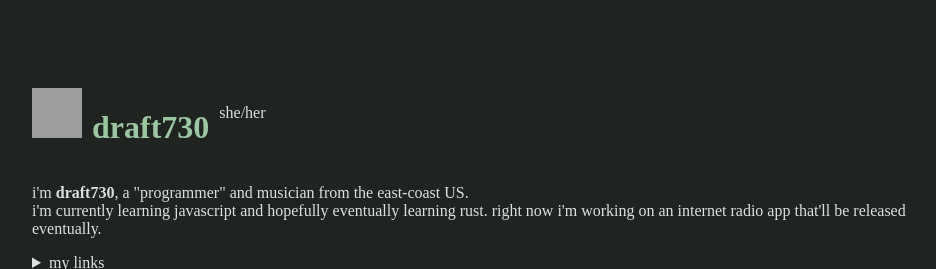
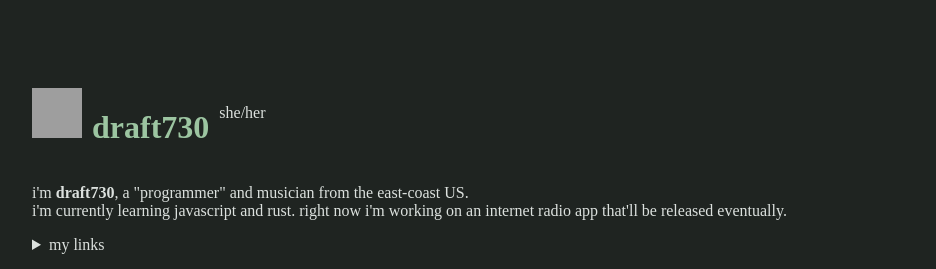
Before and after one commit to draftseventhirty/personalsite, a plain HTML site: page index.html in a window 1280 px wide. Shown: the top 269 px of the page, without its empty margins (136-1072 px from the left). Drawn offline with Linux system fonts and the light colour scheme; grey boxes are pictures that could not be loaded; a web font is replaced by a local one.

Commit message:
Update index.html

```diff
--- a/index.html
+++ b/index.html
@@ -21,7 +21,7 @@
     </div>
     <p>i'm <strong>draft730</strong>, a "programmer" and musician from the east-coast US.
         <br>
-        i'm currently learning javascript and hopefully eventually learning rust. right now i'm working on an internet radio app that'll be released eventually.</p>
+        i'm currently learning javascript and rust. right now i'm working on an internet radio app that'll be released eventually.</p>
     <details>
         <summary>my links</summary>
             <div>
```
